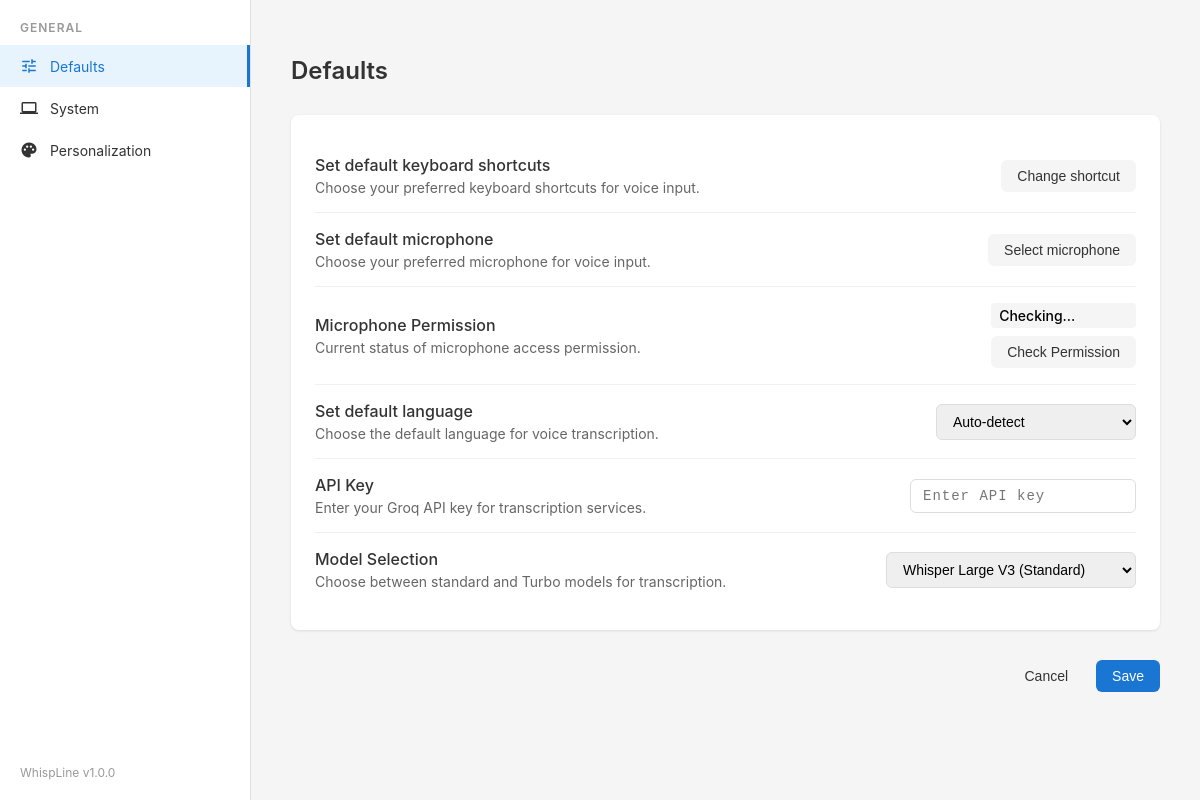
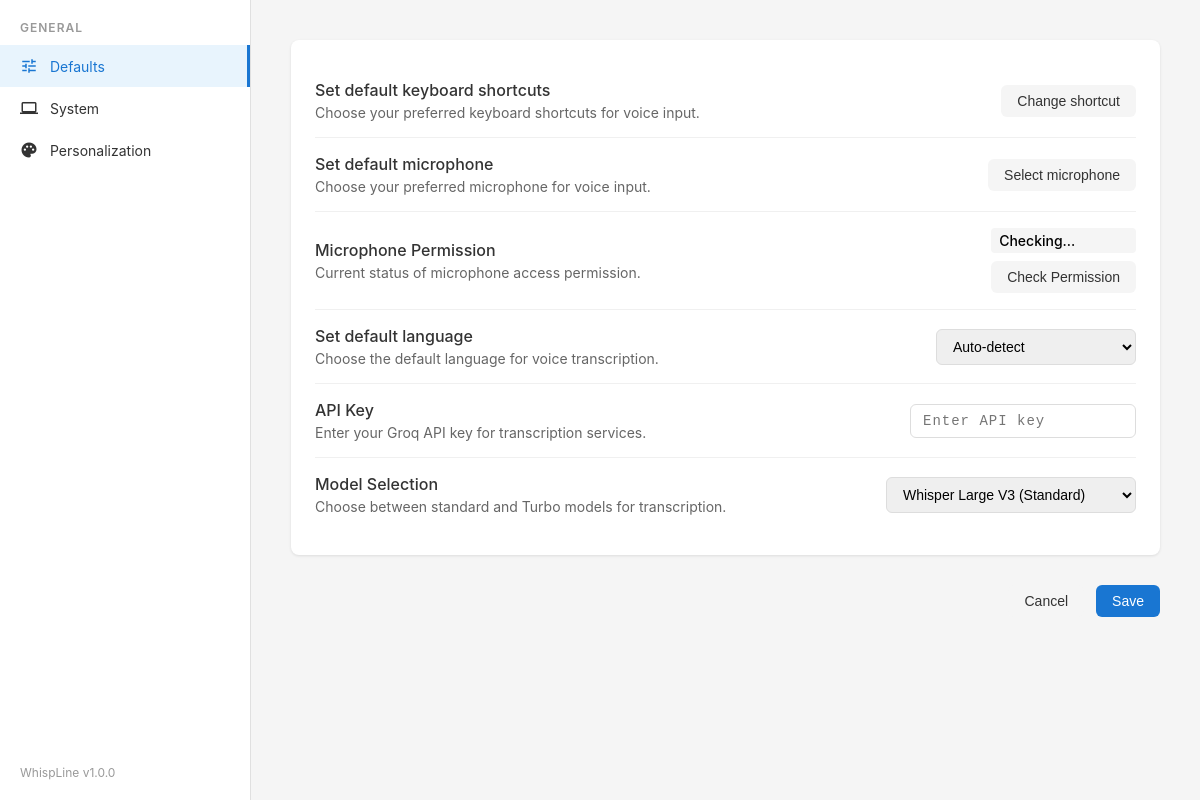
Before and after one commit to hellotaotao/WhispLine, an Electron app: page src/views/settings.html in a window 1200 px wide. Drawn offline with Linux system fonts and the light colour scheme; no server answers.

Commit message:
delete "default" title on top of settings page to save space

```diff
--- a/src/views/settings.html
+++ b/src/views/settings.html
@@ -255,10 +255,6 @@
     </div>
 
     <div class="main-content">
-      <div class="content-header">
-        <h1 class="content-title">Defaults</h1>
-      </div>
-
       <div class="setting-group">
         <div class="setting-item">
           <div class="setting-info">
```
